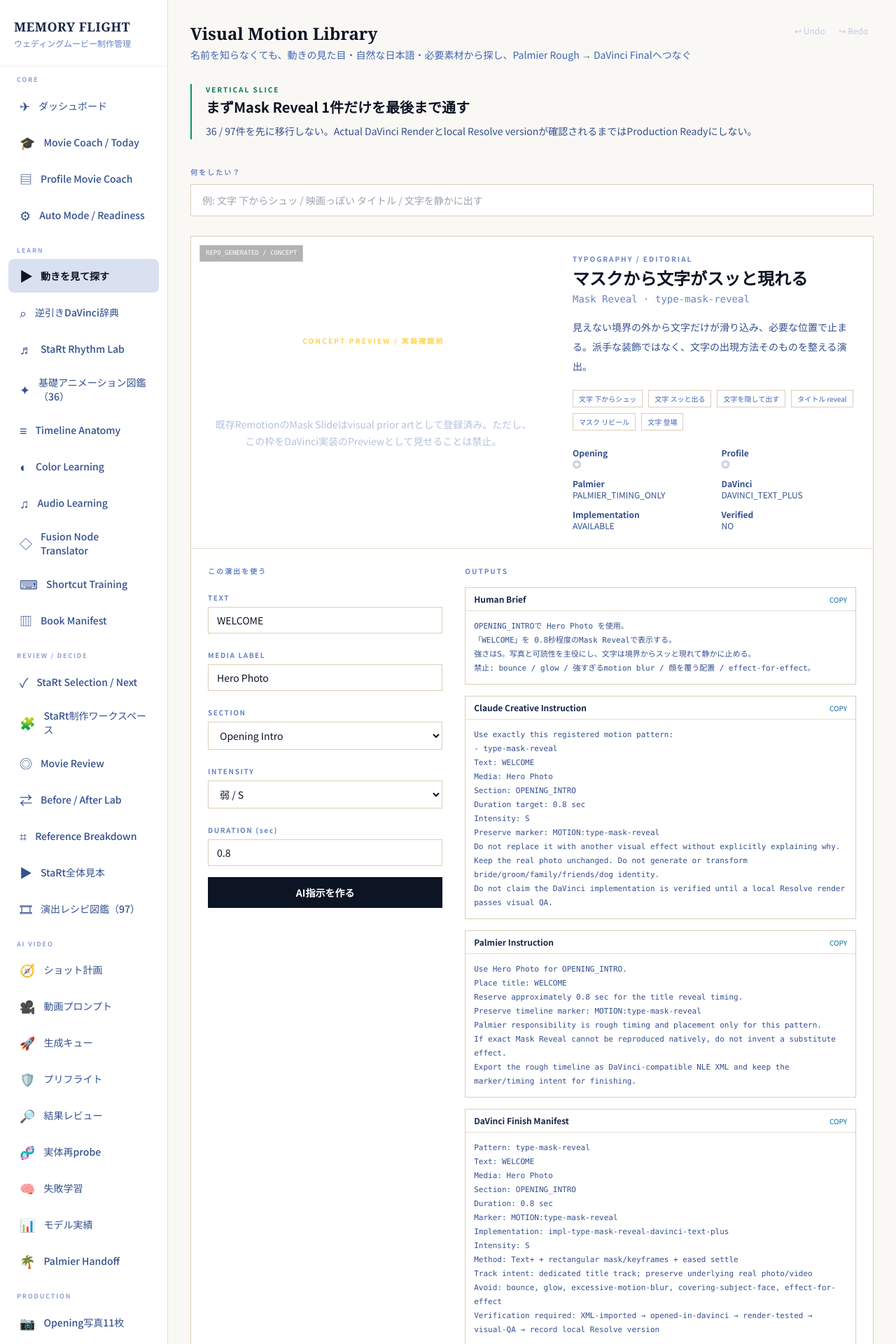
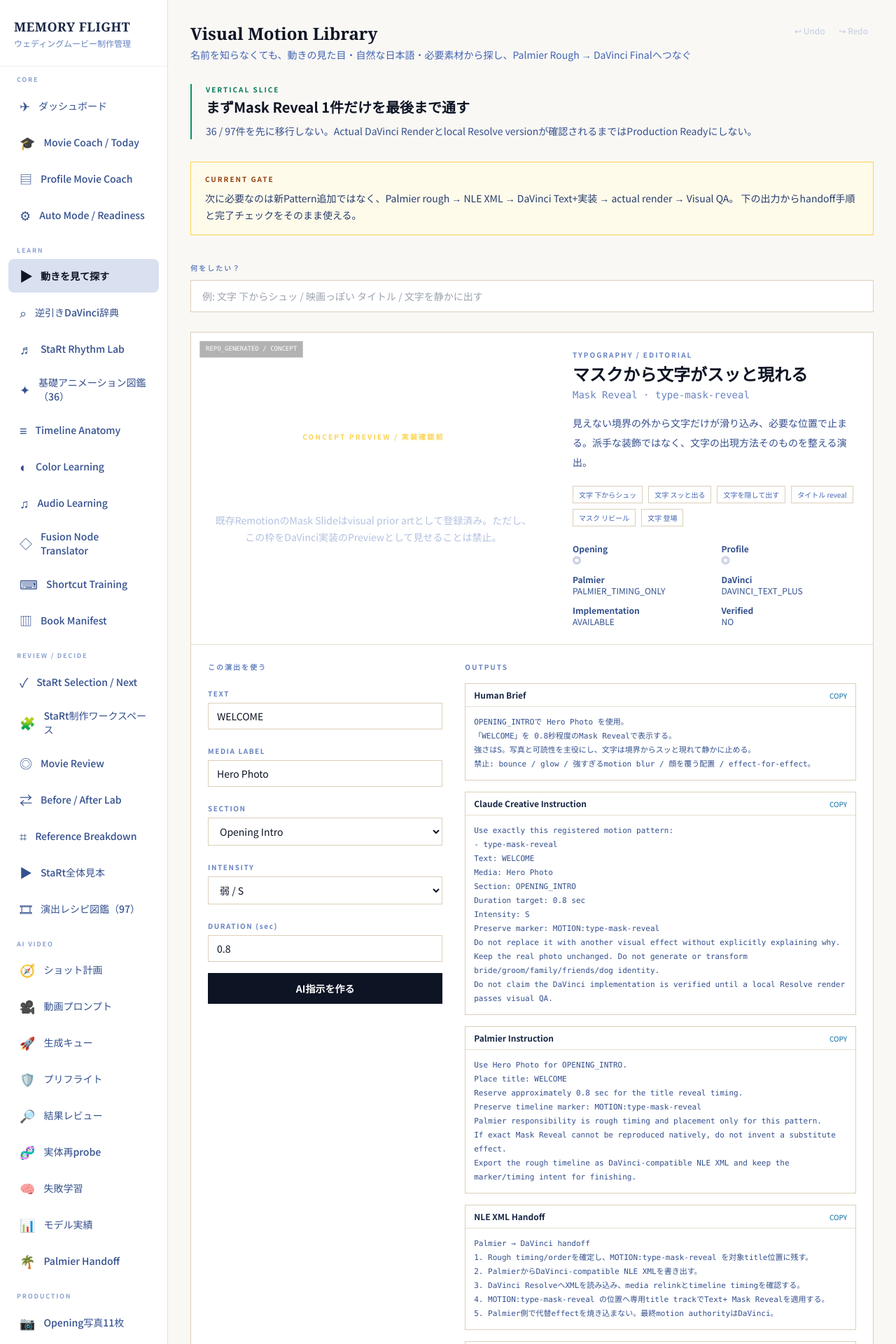
Before and after one commit to m-shogo/wedding-project, a React (Vite) app in the folder movie-dashboard/: page /movie-coach/motion-library in a window 1280 px wide. Shown: the top 1920 px of the page at 70% size. Built offline with nearby package versions, Linux system fonts and the light colour scheme.

Commit message:
Mask Reveal handoffと完了条件をUIへ表示

```diff
--- a/movie-dashboard/src/pages/VisualMotionLibrary.tsx
+++ b/movie-dashboard/src/pages/VisualMotionLibrary.tsx
@@ -42,6 +42,14 @@ export function VisualMotionLibrary() {
         <h2 className="mt-1 text-xl font-bold text-navy-900 dark:text-sand-100">まずMask Reveal 1件だけを最後まで通す</h2>
         <p className="mt-2 text-sm leading-6 text-navy-600 dark:text-navy-300">
           36 / 97件を先に移行しない。Actual DaVinci Renderとlocal Resolve versionが確認されるまではProduction Readyにしない。
+        </p>
+      </section>
+
+      <section className="mb-8 border border-amber-300 dark:border-amber-700 bg-amber-50 dark:bg-amber-950/20 px-5 py-4">
+        <p className="text-[10px] tracking-[0.2em] font-semibold text-amber-800 dark:text-amber-300">CURRENT GATE</p>
+        <p className="mt-2 text-sm leading-6 text-navy-700 dark:text-navy-200">
+          次に必要なのは新Pattern追加ではなく、Palmier rough → NLE XML → DaVinci Text+実装 → actual render → Visual QA。
+          下の出力からhandoff手順と完了チェックをそのまま使える。
         </p>
       </section>
 
@@ -171,7 +179,9 @@ export function VisualMotionLibrary() {
                       <OutputCard label="Human Brief" value={outputs.humanBrief} copied={copied} onCopy={copy} />
                       <OutputCard label="Claude Creative Instruction" value={outputs.claudeCreativeInstruction} copied={copied} onCopy={copy} />
                       <OutputCard label="Palmier Instruction" value={outputs.palmierInstruction} copied={copied} onCopy={copy} />
+                      <OutputCard label="NLE XML Handoff" value={outputs.nleXmlHandoff} copied={copied} onCopy={copy} />
                       <OutputCard label="DaVinci Finish Manifest" value={outputs.davinciFinishManifest} copied={copied} onCopy={copy} />
+                      <OutputCard label="Verification Checklist" value={outputs.verificationChecklist} copied={copied} onCopy={copy} />
                       <OutputCard label="Machine JSON" value={outputs.machineJson} copied={copied} onCopy={copy} />
                     </div>
                   )}
```
